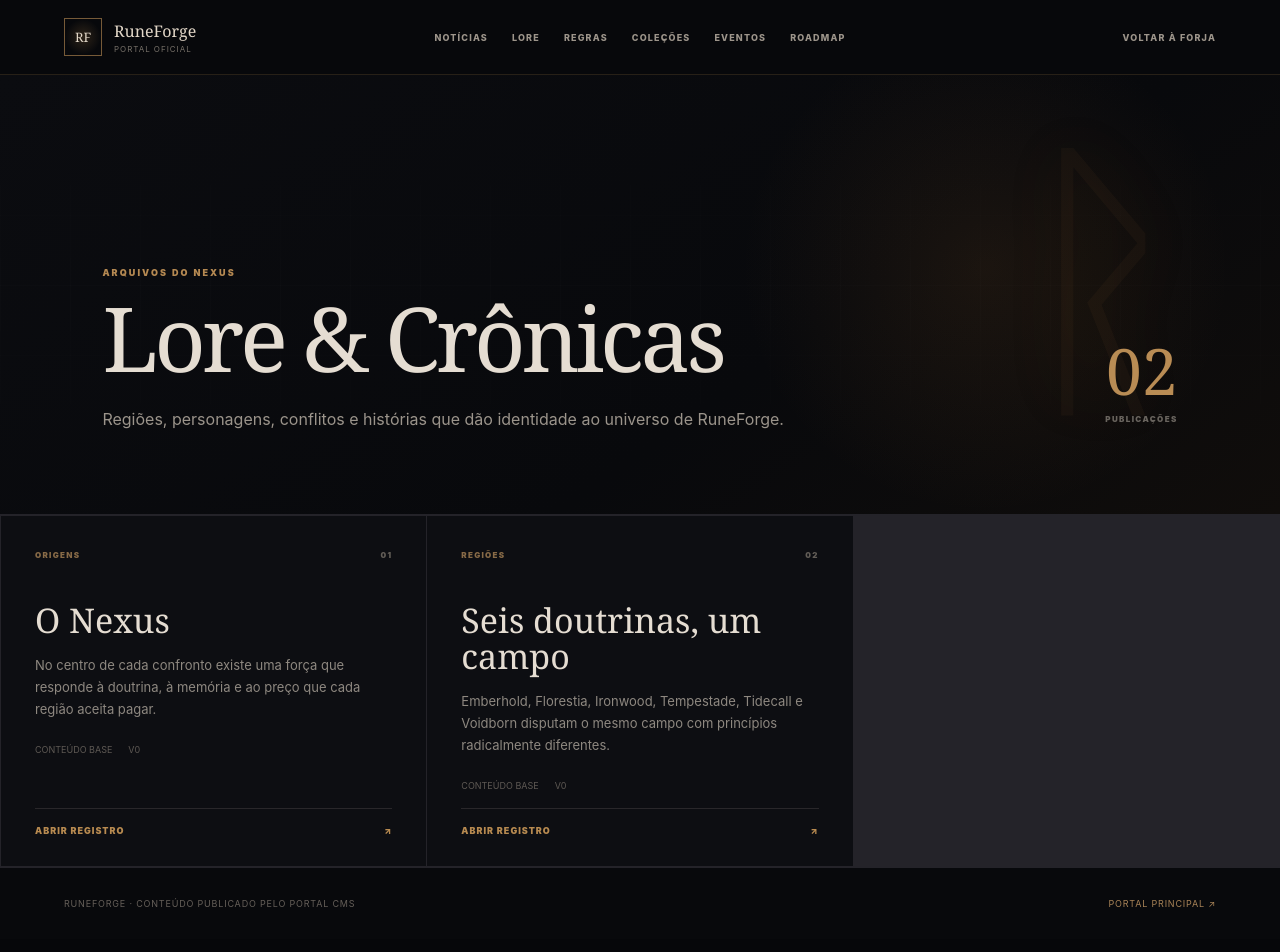
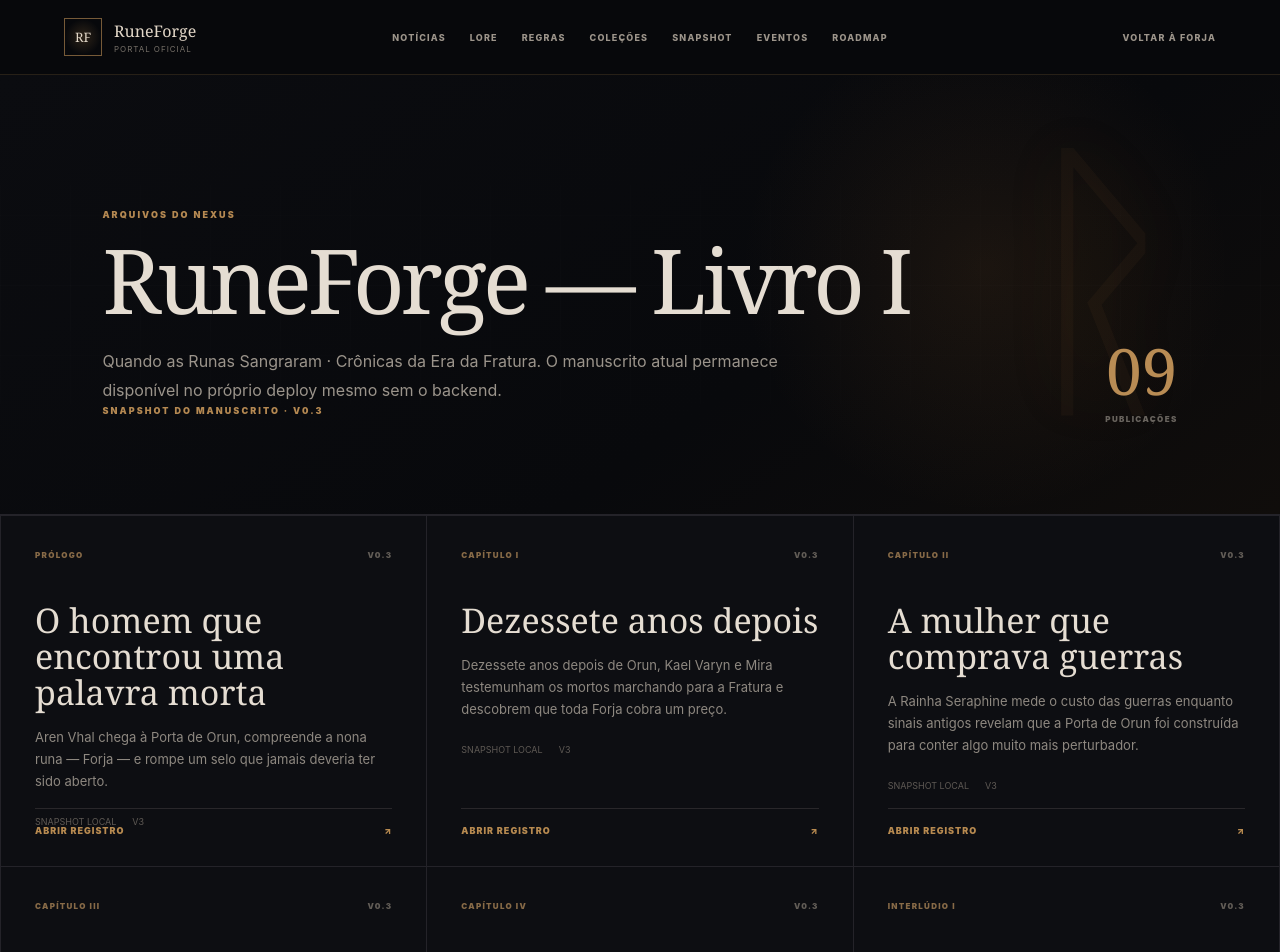
Before and after one commit to EntropiaEKaos/SiteRuneForged, a Next.js app: page /lore in a window 1280 px wide. Shown: the top 952 px of the page. Built offline with nearby package versions, Linux system fonts and the light colour scheme.

Commit message:
feat(lore): use current manuscript as offline portal source

```diff
--- a/src/components/PortalEditorial.tsx
+++ b/src/components/PortalEditorial.tsx
@@ -2,13 +2,28 @@ import Link from "next/link";
 import { notFound } from "next/navigation";
 import { getPublishedItemOrNull, getPublishedList } from "@/lib/cms/public-content";
 import { fallbackArticle, publicSections, type EditorialPayload, type PublicSectionKey } from "@/lib/cms/public-sections";
+import { standaloneLoreArticles } from "@/lib/lore/standalone-lore";
 
 function formatPublishedAt(value?: string | null) {
-  if (!value) return "Conteúdo base";
+  if (!value) return "Snapshot local";
   const date = new Date(value);
   if (Number.isNaN(date.getTime())) return "Publicado";
   return new Intl.DateTimeFormat("pt-BR", { dateStyle: "medium" }).format(date);
 }
+
+function fallbackFor(section: PublicSectionKey): EditorialFallback[] {
+  return section === "lore"
+    ? standaloneLoreArticles
+    : publicSections[section].fallback;
+}
+
+type EditorialFallback = {
+  slug: string;
+  locale: string;
+  payload: EditorialPayload;
+  version: number;
+  publishedAt?: string | null;
+};
 
 function PortalSectionNav() {
   return (
@@ -22,6 +37,7 @@ function PortalSectionNav() {
         <Link href="/lore">Lore</Link>
         <Link href="/rules">Regras</Link>
         <Link href="/collections">Coleções</Link>
+        <Link href="/snapshot">Snapshot</Link>
         <Link href="/events">Eventos</Link>
         <Link href="/roadmap">Roadmap</Link>
       </nav>
@@ -32,7 +48,9 @@ function PortalSectionNav() {
 
 export async function PortalSectionIndex({ section }: { section: PublicSectionKey }) {
   const config = publicSections[section];
-  const items = await getPublishedList<EditorialPayload>(config.resource, config.fallback);
+  const fallback = fallbackFor(section);
+  const items = await getPublishedList<EditorialPayload>(config.resource, fallback);
+  const usingLoreSnapshot = section === "lore" && items === fallback;
 
   return (
     <main className="content-shell">
@@ -41,8 +59,9 @@ export async function PortalSectionIndex({ section }: { section: PublicSectionKe
         <div className="content-hero-rune" aria-hidden="true">ᚱ</div>
         <div>
           <span className="content-kicker">{config.kicker}</span>
-          <h1>{config.title}</h1>
-          <p>{config.description}</p>
+          <h1>{section === "lore" ? "RuneForge — Livro I" : config.title}</h1>
+          <p>{section === "lore" ? "Quando as Runas Sangraram · Crônicas da Era da Fratura. O manuscrito atual permanece disponível no próprio deploy mesmo sem o backend." : config.description}</p>
+          {usingLoreSnapshot ? <small className="content-kicker">SNAPSHOT DO MANUSCRITO · v0.3</small> : null}
         </div>
         <div className="content-count"><strong>{String(items.length).padStart(2, "0")}</strong><span>publicações</span></div>
       </section>
@@ -66,8 +85,8 @@ export async function PortalSectionIndex({ section }: { section: PublicSectionKe
       </section>
 
       <footer className="content-footer">
-        <span>RuneForge · conteúdo publicado pelo Portal CMS</span>
-        <Link href="/">Portal principal ↗</Link>
+        <span>RuneForge · CMS ao vivo com fallback de snapshot certificado</span>
+        <Link href="/snapshot">Ver snapshot ↗</Link>
       </footer>
     </main>
   );
@@ -75,7 +94,8 @@ export async function PortalSectionIndex({ section }: { section: PublicSectionKe
 
 export async function PortalSectionArticle({ section, slug }: { section: PublicSectionKey; slug: string }) {
   const config = publicSections[section];
-  const fallback = fallbackArticle(section, slug);
+  const loreFallback = standaloneLoreArticles.find((entry) => entry.slug === slug);
+  const fallback = section === "lore" && loreFallback ? loreFallback : fallbackArticle(section, slug);
   const item = await getPublishedItemOrNull<EditorialPayload>(config.resource, slug, fallback);
   if (!item) notFound();
   const body = item.payload.body?.length ? item.payload.body : [item.payload.summary];
@@ -96,13 +116,15 @@ export async function PortalSectionArticle({ section, slug }: { section: PublicS
           </div>
         </header>
         <div className="article-body">
-          {body.map((paragraph, index) => <p key={index}>{paragraph}</p>)}
+          {body.map((paragraph, index) => paragraph.startsWith("## ")
+            ? <h2 key={index}>{paragraph.slice(3)}</h2>
+            : <p key={index}>{paragraph}</p>)}
         </div>
         <div className="article-end"><span>◆</span><small>FIM DO REGISTRO</small><span>◆</span></div>
       </article>
       <footer className="content-footer">
-        <span>Fonte pública · RuneForge Portal CMS</span>
-        <Link href="/">Voltar à Forja ↗</Link>
+        <span>Fonte pública · CMS ao vivo / snapshot RuneForge</span>
+        <Link href="/snapshot">Proveniência do snapshot ↗</Link>
       </footer>
     </main>
   );
```
